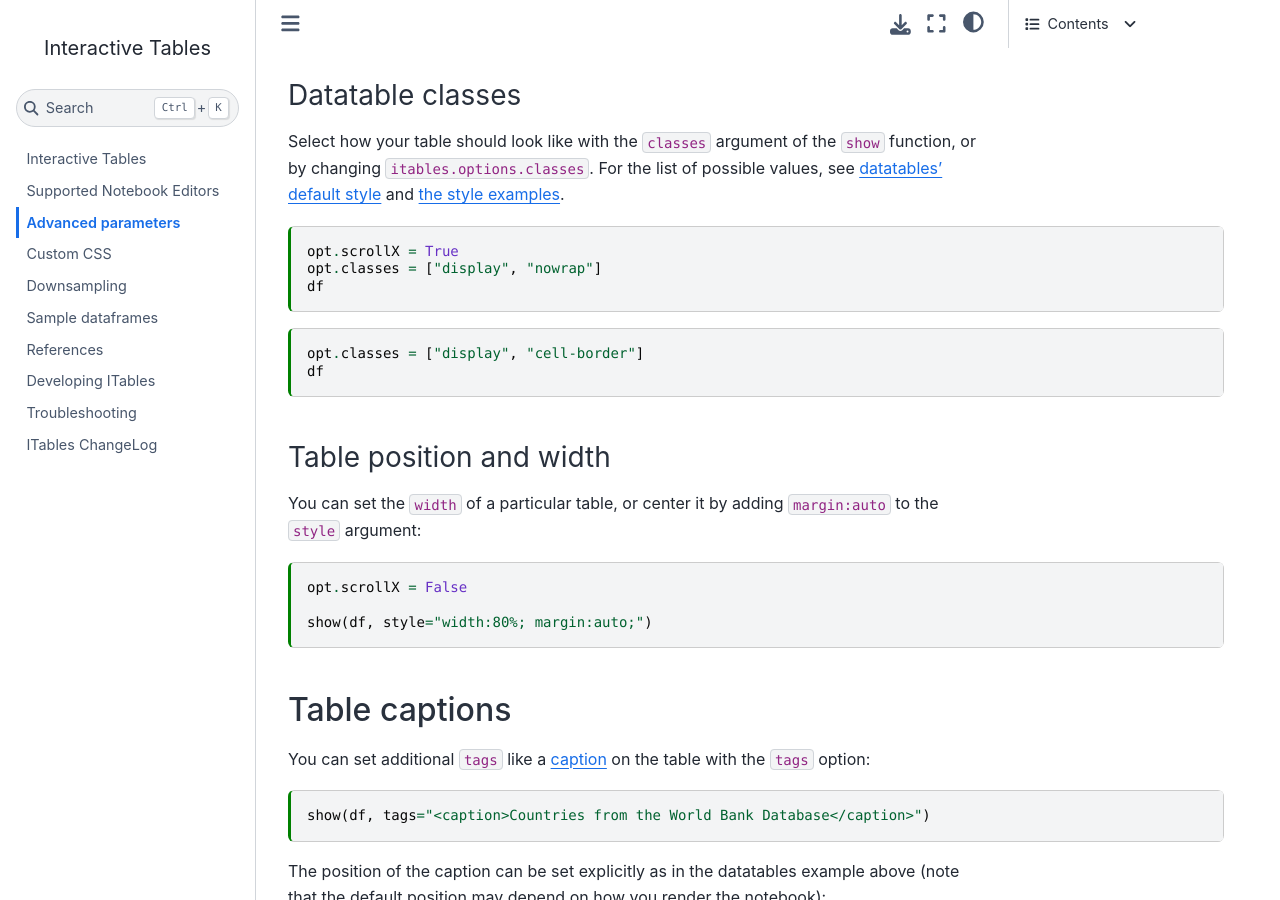
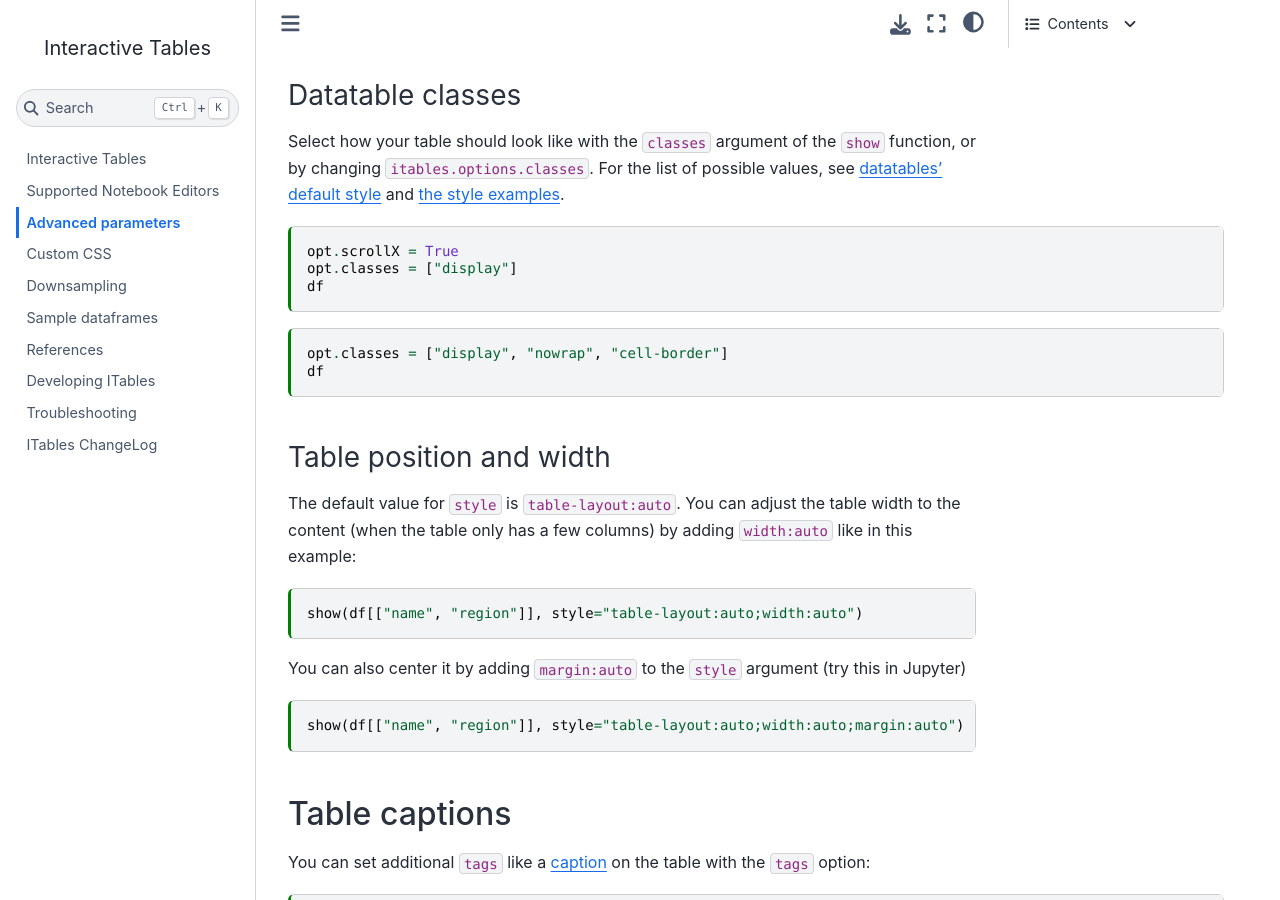
Before and after one commit to mwouts/itables, a Jupyter Book: the page built from docs/advanced_parameters.md, in a window 1280 px wide and 900 px high, scrolled down 1987 px. Built offline with Jupyter Book 1.0.4 settings and Sphinx 7.4.7 and the Sphinx Book theme 1.1.4, drawn with Linux system fonts in a browser that asks for light colours.

Commit message:
Review the default options

````diff
--- a/docs/advanced_parameters.md
+++ b/docs/advanced_parameters.md
@@ -102,27 +102,30 @@ Select how your table should look like with the `classes` argument of the `show`
 :tags: [full-width]
 
 opt.scrollX = True
-opt.classes = ["display", "nowrap"]
+opt.classes = ["display"]
 df
 ```
 
 ```{code-cell}
 :tags: [full-width]
 
-opt.classes = ["display", "cell-border"]
+opt.classes = ["display", "nowrap", "cell-border"]
 df
 ```
 
 ### Table position and width
 
-You can set the `width` of a particular table, or center it by adding `margin:auto` to the `style` argument:
+The default value for `style` is `table-layout:auto`. You can adjust the table width to the content
+(when the table only has a few columns) by adding `width:auto` like in this example:
 
 ```{code-cell}
-:tags: [full-width]
+show(df[["name", "region"]], style="table-layout:auto;width:auto")
+```
 
-opt.scrollX = False
+You can also center it by adding `margin:auto` to the `style` argument (try this in Jupyter)
 
-show(df, style="width:80%; margin:auto;")
+```{code-cell}
+show(df[["name", "region"]], style="table-layout:auto;width:auto;margin:auto")
 ```
 
 ## Table captions
````
Also changed, not shown: docs/changelog.md (+2 -1 lines), docs/downsampling.md (+1 -1 lines), 1 other file.
